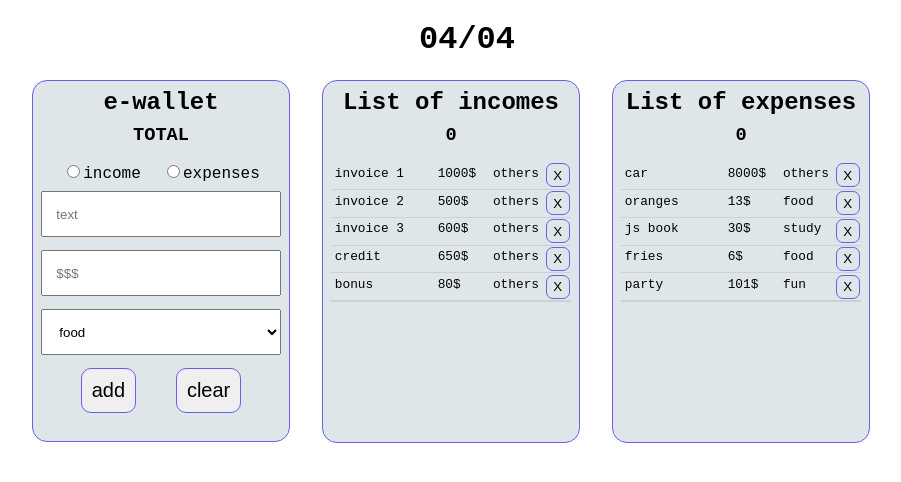
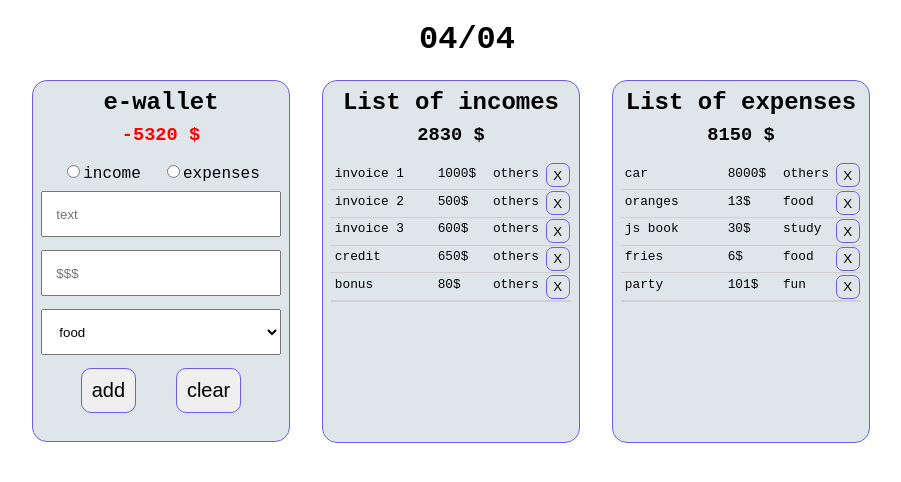
Before and after one commit to LukasMod/szkolareacta, a React (Create React App) app: page / in a window 1280 px wide. Shown: the top 482 px of the page, without its empty margins (173-1074 px from the left). Built offline with nearby package versions, Linux system fonts and the light colour scheme.

Commit message:
04/04 HM total budget amount

```diff
--- a/src/04/04/Form/Form.jsx
+++ b/src/04/04/Form/Form.jsx
@@ -1,11 +1,13 @@
-import React from 'react';
+import React, { useRef } from 'react';
 import { useForm } from 'react-hook-form';
 import { v4 as uuidv4 } from 'uuid';
 
 import './Form.css';
 
-const Form = ({ onFormSubmit }) => {
+const Form = ({ onFormSubmit, walletTotalAmount }) => {
   const { register, handleSubmit, errors, reset } = useForm();
+
+  // const { walletStatus } = useRef();
 
   const onSubmit = (data, e) => {
     const id = uuidv4();
@@ -13,14 +15,12 @@ const Form = ({ onFormSubmit }) => {
     e.target.reset();
   };
 
-  // const createId = () => {
-  //   return Math.floor(Math.random() * 10000);
-  // };
-
   return (
     <form onSubmit={handleSubmit(onSubmit)}>
       <h2>e-wallet</h2>
-      <h3>TOTAL</h3>
+      <h3 style={walletTotalAmount < 0 ? { color: 'red' } : { color: 'green' }}>
+        {walletTotalAmount} $
+      </h3>
       <div className='radio-wrapper'>
         <div className='income-wrapper'>
           <input
--- a/src/04/04/List/List.jsx
+++ b/src/04/04/List/List.jsx
@@ -6,7 +6,7 @@ const List = ({ data, defaultType, onDelete, totalAmount }) => {
   return (
     <div className='container-wrapper'>
       <h2>List of {defaultType}</h2>
-      <h3>{totalAmount}</h3>
+      <h3>{totalAmount} $</h3>
       <table className='table-wrapper'>
         <tbody>
           {data.map((element) => {
--- a/src/04/04/Main/Main.jsx
+++ b/src/04/04/Main/Main.jsx
@@ -1,4 +1,4 @@
-import React, { useState } from 'react';
+import React, { useState, useEffect } from 'react';
 import Form from './../Form/Form';
 import List from './../List/List';
 
@@ -6,12 +6,12 @@ import incomesExamples from './../data/incomesExamples.json';
 import expensesExamples from './../data/expensesExamples.json';
 
 import './Main.css';
-
 const Main = () => {
   const [incomesList, setIncomesList] = useState(incomesExamples);
   const [expensesList, setExpensesList] = useState(expensesExamples);
   const [incomesTotalAmount, setIncomesTotalAmount] = useState(0);
   const [expensesTotalAmount, setExpensesTotalAmount] = useState(0);
+  const [walletTotalAmount, setWalletTotalAmount] = useState(0);
 
   const pushOrDelete = (id, change, elementAdded, dataList) => {
     if (change === 'add') {
@@ -24,6 +24,22 @@ const Main = () => {
     }
     return dataList;
   };
+
+  useEffect(() => {
+    let total = 0;
+    incomesList.forEach((item) => (total = total + item.value));
+    setIncomesTotalAmount(total);
+  }, [incomesList]);
+
+  useEffect(() => {
+    let total = 0;
+    expensesList.forEach((item) => (total = total + item.value));
+    setExpensesTotalAmount(total);
+  }, [expensesList]);
+
+  useEffect(() => {
+    setWalletTotalAmount(incomesTotalAmount - expensesTotalAmount);
+  }, [incomesTotalAmount, expensesTotalAmount]);
 
   const updateState = (id, type, change, dataObj) => {
     if (type === 'incomes') {
@@ -39,7 +55,7 @@ const Main = () => {
 
   return (
     <div className='main-wrapper'>
-      <Form onFormSubmit={updateState} />
+      <Form onFormSubmit={updateState} walletTotalAmount={walletTotalAmount} />
       <List
         data={incomesList}
         defaultType='incomes'
```
